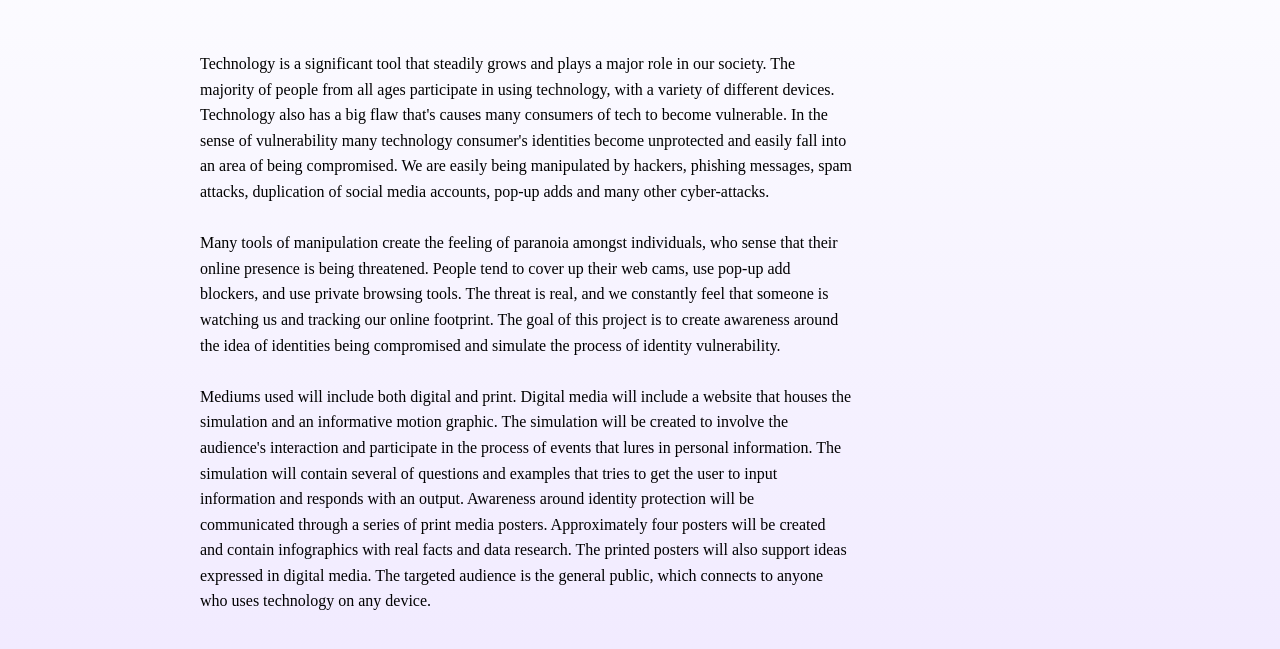
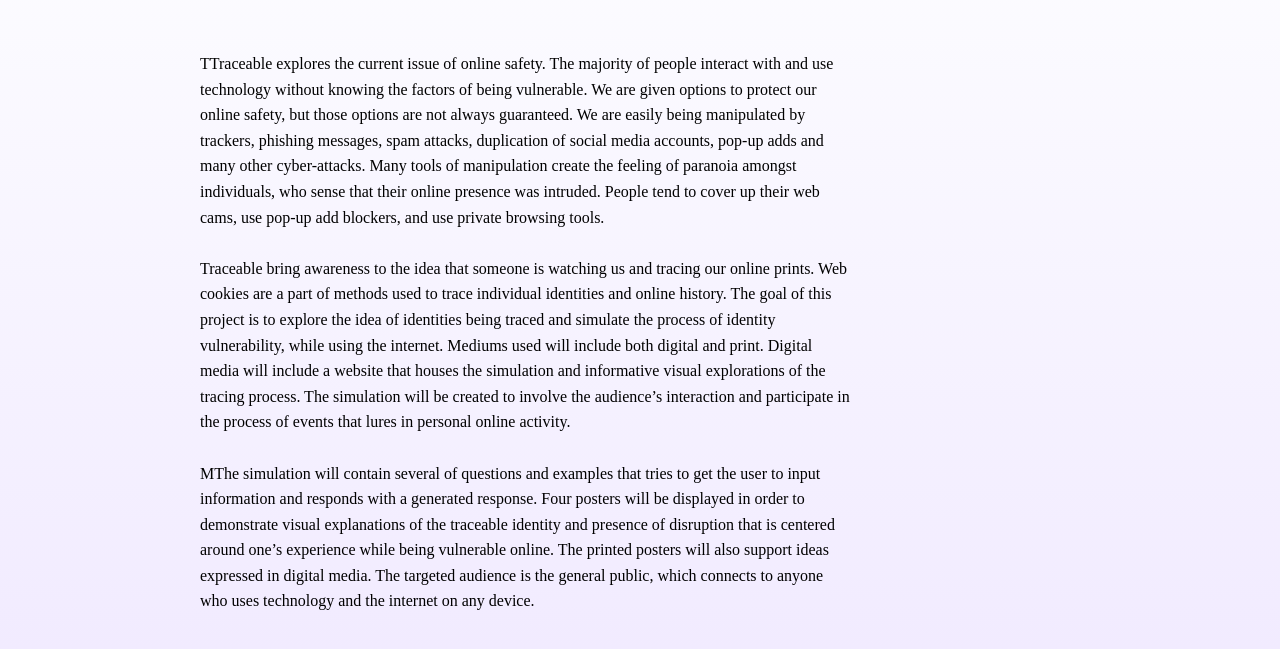
Before and after one commit to jerrialowery/jerrialowery.github.io, a plain HTML site: page Traceable/Overview.html in a window 1280 px wide. Shown: the part 171-820 px from the top of the page. Drawn offline with Linux system fonts and the light colour scheme.

Commit message:
Add files via upload

```diff
--- a/Traceable/Overview.html
+++ b/Traceable/Overview.html
@@ -26,13 +26,28 @@
 
 <h1 class="OverviewPageHeader">Overview</h1>
 
-<p class="Overview"> Technology is a significant tool that steadily grows and
-    plays a major role in our society. The majority of
-    people from all ages participate in using technology,
-    with a variety of different devices. Technology
-    also has a big flaw that's causes many consumers of tech to become vulnerable. In the sense of vulnerability many technology consumer's identities become unprotected and easily fall into an area of being compromised. We are easily being manipulated by hackers, phishing messages, spam attacks, duplication of social media accounts, pop-up adds and many other cyber-attacks.
+<p class="Overview"> TTraceable explores the current issue of online safety. The majority of people interact with and
+use technology without knowing the factors of being vulnerable. We are given options to
+protect our online safety, but those options are not always guaranteed. We are easily being
+manipulated by trackers, phishing messages, spam attacks, duplication of social media
+accounts, pop-up adds and many other cyber-attacks. Many tools of manipulation create the
+feeling of paranoia amongst individuals, who sense that their online presence was intruded.
+People tend to cover up their web cams, use pop-up add blockers, and use private browsing
+tools.
 <br></br>
-Many tools of manipulation create the feeling of paranoia amongst individuals, who sense that their online presence is being threatened. People tend to cover up their web cams, use pop-up add blockers, and use private browsing tools. The threat is real, and we constantly feel that someone is watching us and tracking our online footprint. The goal of this project is to create awareness around the idea of identities being compromised and simulate the process of identity vulnerability.<br></br> Mediums used will include both digital and print. Digital media will include a website that houses the simulation and an informative motion graphic. The simulation will be created to involve the audience's interaction and participate in the process of events that lures in personal information. The simulation will contain several of questions and examples that tries to get the user to input information and responds with an output. Awareness around identity protection will be communicated through a series of print media posters. Approximately four posters will be created and contain infographics with real facts and data research. The printed posters will also support ideas expressed in digital media. The targeted audience is the general public, which connects to anyone who uses technology on any device.
+Traceable bring awareness to the idea that someone is watching us and tracing our online
+prints. Web cookies are a part of methods used to trace individual identities and online history.
+The goal of this project is to explore the idea of identities being traced and simulate the process
+of identity vulnerability, while using the internet. Mediums used will include both digital and
+print. Digital media will include a website that houses the simulation and informative visual
+explorations of the tracing process. The simulation will be created to involve the audience’s
+interaction and participate in the process of events that lures in personal online activity.<br></br> MThe
+simulation will contain several of questions and examples that tries to get the user to input
+information and responds with a generated response. Four posters will be displayed in order to
+demonstrate visual explanations of the traceable identity and presence of disruption that is
+centered around one’s experience while being vulnerable online. The printed posters will also
+support ideas expressed in digital media. The targeted audience is the general public, which
+connects to anyone who uses technology and the internet on any device.
 </p>
 
 
```
